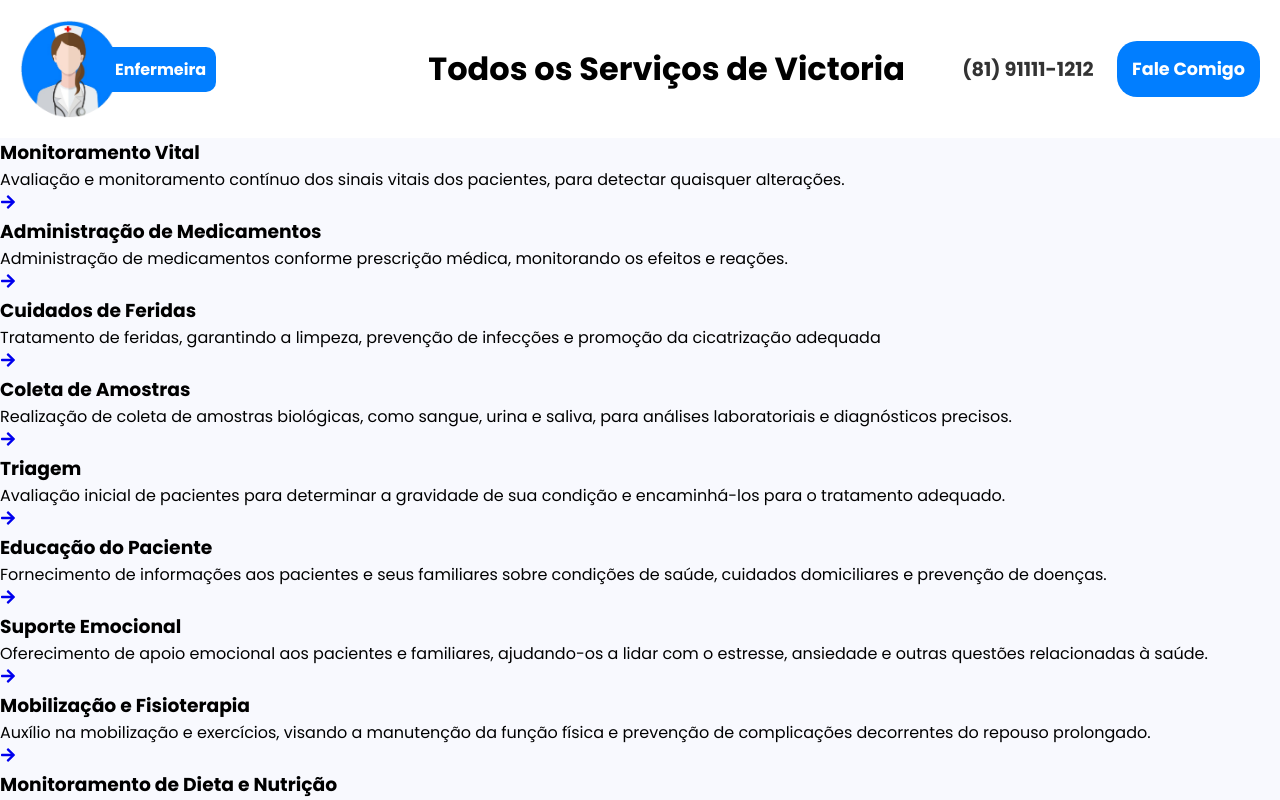
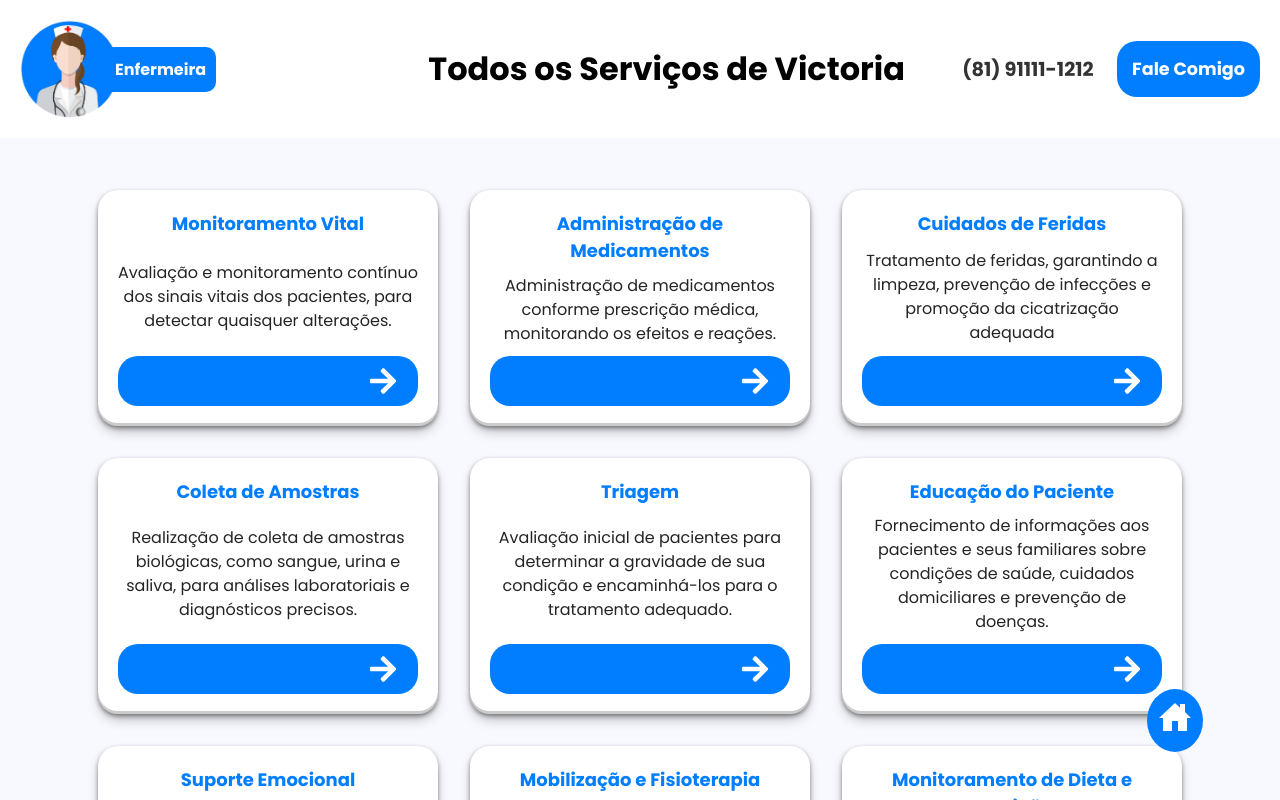
Before and after one commit to Darlan0307/LandingPage-nurse, a React (Vite) app: page /allservices in a window 1280 px wide. Shown: the top 800 px of the page. Built offline with nearby package versions, Linux system fonts and the light colour scheme.

Commit message:
:lipstick: ajustando botao do menu, e finalizando estilizações nos cards dos serviços

```diff
--- a/src/components/AppHeader/HeaderBottom/styles.scss
+++ b/src/components/AppHeader/HeaderBottom/styles.scss
@@ -1,3 +1,6 @@
+$primary:#017eff;
+$bg:#97c5f3;
+
 .header-bottom{
   padding: 20px;
   display: flex;
@@ -34,11 +37,11 @@
     }
 
     span{
-      color: #017eff;
+      color: $primary;
     }
 
     .welcome{
-      background-color: #97c5f3;
+      background-color: $bg;
       padding: 5px 10px;
       max-width: fit-content;
       border-radius: 15px;
@@ -65,7 +68,7 @@
       font-weight: bold;
       display: block;
       padding: 10px 0;
-      background-color: #017eff;
+      background-color: $primary;
       border-radius: 20px;
       transition: all .3s;
       color: #eaeaea;
@@ -74,7 +77,7 @@
       text-align: center;
       margin: 0 auto;
       &:hover{
-        box-shadow: 0 0 20px #017eff;
+        box-shadow: 0 0 20px $primary;
       }
     }
   }
--- a/src/components/AppHeader/HeaderTop/styles.scss
+++ b/src/components/AppHeader/HeaderTop/styles.scss
@@ -1,3 +1,5 @@
+$primary:#017eff;
+
 .header-top{
   background-color: white;
   padding: 20px;
@@ -44,6 +46,10 @@
       color: #242424;
       font-size: 40px;
     }
+
+    &:active{
+      transform: scale(.8);
+    }
   }
 
   .navigation{
@@ -69,7 +75,7 @@
         color: black;
         border-radius: 15px;
         &:hover,&:focus{
-          background-color: #017eff;
+          background-color: $primary;
           color: white;
         }
       }
@@ -93,7 +99,7 @@
     .btn-close{
       padding: 10px;
       svg{
-        color: #017eff;
+        color: $primary;
         font-size: 50px;
       }
     }
@@ -105,8 +111,6 @@
         font-size: 1.3em;
       }
     }
-
-
   }
 
   .open{
@@ -135,13 +139,13 @@
   transition: all .3s ease-in-out;
   display: block;
   position: relative;
-  background-color: #017eff;
+  background-color: $primary;
   padding: 15px;
   border-radius:20px;
   color: white;
   text-decoration: none;
   &:hover,&:focus{
-    box-shadow: 0px 0px 15px #017eff;
+    box-shadow: 0px 0px 15px $primary;
   }
 
   @media (min-width:1200px){
--- a/src/components/Dedicated/styles.scss
+++ b/src/components/Dedicated/styles.scss
@@ -1,10 +1,14 @@
+$primary:#017eff;
+$bg:#97c5f3;
+
+
 .section-dedicated{
   padding: 40px 20px;
   margin: 1em 0;
   display: flex;
   flex-direction: column;
   gap: 2em;
-  background-color: #afd4f8;
+  background-color: $bg;
 
   @media (min-width:700px){
     margin: 4em 0;
@@ -13,7 +17,7 @@
   .subtitle{
     font-size: calc(1.5em + .5vw);
     text-align: center;
-    color: #017eff;
+    color: $primary;
   }
 
   &>p{
@@ -48,7 +52,7 @@
 
       h3{
         position: absolute;
-        background-color: #017eff;
+        background-color: $primary;
         color: white;
         width: 80%;
         height: 80px;
--- a/src/components/HomeServices/styles.scss
+++ b/src/components/HomeServices/styles.scss
@@ -1,3 +1,7 @@
+$primary:#017eff;
+$bg:#97c5f3;
+
+
 .home-services{
   display: flex;
   flex-direction: column;
@@ -10,8 +14,8 @@
     align-items: flex-start;
   }
   &>p{
-    color: #017eff;
-    background-color: #97c5f3;
+    color: $primary;
+    background-color: $bg;
     padding: 5px 10px;
     max-width: fit-content;
     border-radius: 15px;
@@ -21,7 +25,7 @@
   .title{
     font-size: calc(1.6em + .5vw);
     text-align: center;
-    color: #017eff;
+    color: $primary;
   }
 
   &>p,.title{
@@ -41,7 +45,7 @@
     .card{
       position: relative;
       background-color: white;
-      box-shadow: 0px 0px 10px rgba(0, 0, 0, 0.308);
+      box-shadow: rgba(0, 0, 0, 0.4) 0px 2px 4px, rgba(0, 0, 0, 0.3) 0px 7px 13px -3px, rgba(0, 0, 0, 0.2) 0px -3px 0px inset;
       padding: 20px;
       border-radius: 20px;
       transition: all .4s ease-in-out;
@@ -59,7 +63,7 @@
         align-items: center;
         gap: 1em;
         svg{
-          color: #017eff;
+          color: $primary;
           font-size: 50px;
         }
 
@@ -74,11 +78,10 @@
       }
 
       .link-card{
-        background-color: #017eff;
-        padding: 5px;
+        background-color: $primary;
+        padding: 10px 5px;
         display: flex;
         justify-content: flex-end;
-
         border-radius: 20px;
         svg{
           font-size: 30px;
@@ -91,7 +94,7 @@
   }
 
   .link-more{
-    background-color: #017eff;
+    background-color: $primary;
     padding: 10px;
     color: white;
     font-weight: bold;
--- a/src/components/pages/AllServices/index.jsx
+++ b/src/components/pages/AllServices/index.jsx
@@ -4,6 +4,7 @@ import { Link } from 'react-router-dom'
 import { FaArrowRight } from "react-icons/fa";
 import HeaderTop from '../../AppHeader/HeaderTop';
 import { useEffect } from 'react';
+import { IoHomeSharp } from "react-icons/io5";
 
 const AllServices = () => {
 
@@ -27,7 +28,7 @@ const AllServices = () => {
       ))}
       </div>
       <Link to="/" className='link-back'>
-        Voltar
+        <IoHomeSharp/>
       </Link>
     </section>
     </>
--- a/src/components/pages/AllServices/styles.scss
+++ b/src/components/pages/AllServices/styles.scss
@@ -0,0 +1,83 @@
+$primary:#017eff;
+// $primary:#491b6e;
+$bg:#97c5f3;
+// $bg:#ae79d3;
+
+.all-services{
+  margin: 2em auto;
+  padding: 20px;
+  max-width: 1200px;
+
+  .cards{
+    display: flex;
+    flex-wrap: wrap;
+    gap: 2em;
+    justify-content: center;
+    .card{
+      position: relative;
+      width: 100%;
+      max-width: 340px;
+      padding: 20px;
+      display: flex;
+      flex-direction: column;
+      justify-content: space-between;
+      gap: .6em;
+      background-color: white;
+      border-radius: 20px;
+      box-shadow: rgba(0, 0, 0, 0.4) 0px 2px 4px, rgba(0, 0, 0, 0.3) 0px 7px 13px -3px, rgba(0, 0, 0, 0.2) 0px -3px 0px inset;
+      transition: all .3s ease-in-out;
+
+      &:hover{
+        transform: translateY(-10px);
+      }
+
+      .title-card{
+        color: $primary;
+        font-size: 18px;
+        text-align: center;
+      }
+
+      .text-card{
+        color: #242424;
+        text-align: center;
+        line-height: 1.5em;
+      }
+
+      .link-card{
+        border-radius: 20px;
+        padding: 10px 5px;
+        background-color: $primary;
+        display: flex;
+        justify-content: flex-end;
+        svg{
+          font-size: 30px;
+          color: white;
+          margin-right: .5em;
+        }
+      }
+    }
+  }
+
+  .link-back{
+    position: fixed;
+    right: 6%;
+    bottom: 6%;
+    text-decoration: none;
+    z-index: 999;
+    background-color: #017eff;
+    padding: 12px;
+    font-weight: bold;
+    border-radius: 50%;
+    animation: kick .7s ease-out infinite alternate;
+    svg{
+      font-size: 32px;
+      color: white;
+    }
+  }
+}
+
+@keyframes kick{
+  to{
+    transform: translateY(-10px);
+  }
+}
```
